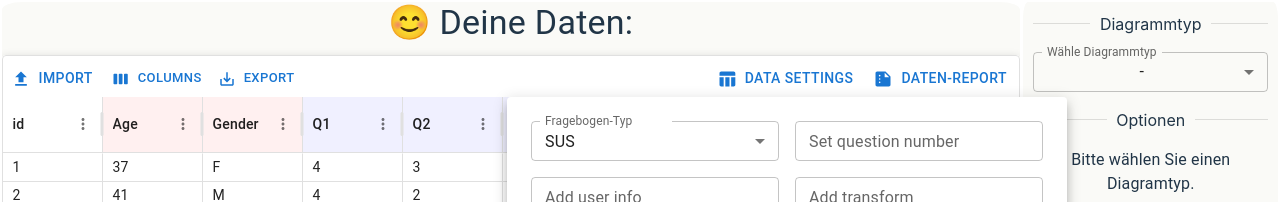
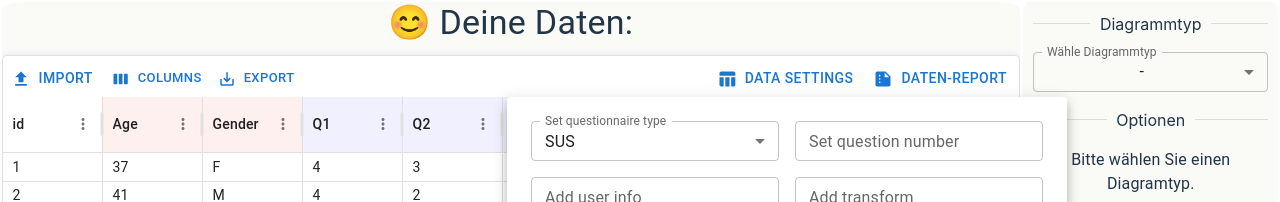
Before and after one commit to UniRegensburg/mme-sose24-statistics, a React (Vite) app: page /workspace in a window 1280 px wide. Both pictures are taken after a click on the button "DATA SETTINGS". Shown: the top 202 px of the page. Built offline with nearby package versions, Linux system fonts and the light colour scheme.

Commit message:
Localization Reroll

```diff
--- a/src/app/pages/workspace/datatables/Toolbar/SetColumnsBtn.jsx
+++ b/src/app/pages/workspace/datatables/Toolbar/SetColumnsBtn.jsx
@@ -138,7 +138,7 @@ function QtnTypeSelect({ currentType, onChange }) {
   return (
     <>
     <FormControl fullWidth>
-      <InputLabel id="qtn-select">Fragebogen-Typ</InputLabel>
+      <InputLabel id="qtn-select">Set questionnaire type</InputLabel>
       <Select
         labelId="qtn-select"
         label="Set questionnaire type"
```
